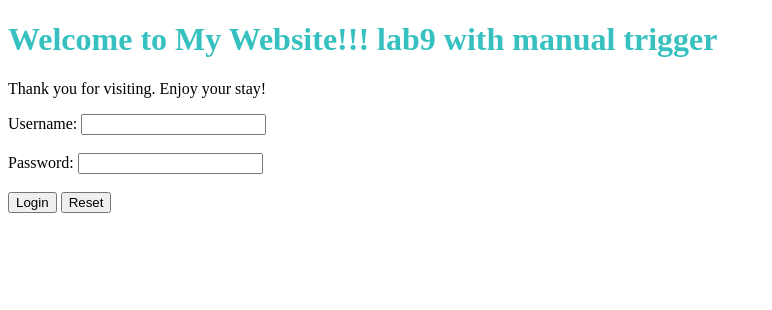
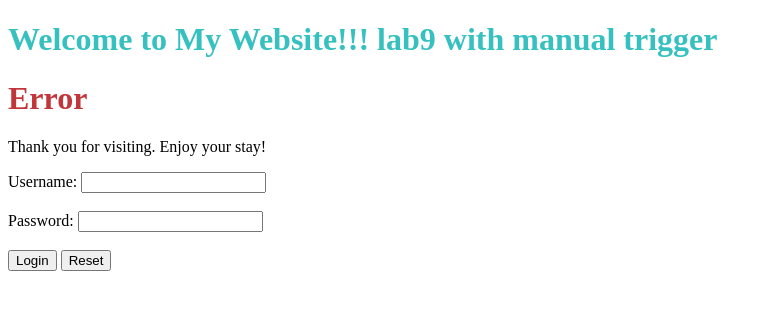
Before and after one commit to quan0401/ecs-ecr-jenkins-node, a website: page public/index.html in a window 1280 px wide. Shown: the whole page, without its empty margins (0-772 px from the left). Drawn offline with Linux system fonts and the light colour scheme.

Commit message:
fake error

```diff
--- a/public/index.html
+++ b/public/index.html
@@ -9,6 +9,7 @@
     <h1 id="welcome" style="color: #36c1c0">
         Welcome to My Website!!! lab9 with manual trigger
     </h1>
+    <h1 id="welcome" style="color: #c1363b">Error</h1>
     <p>Thank you for visiting. Enjoy your stay!</p>
 
     <form action="/api/login" method="POST">
```
